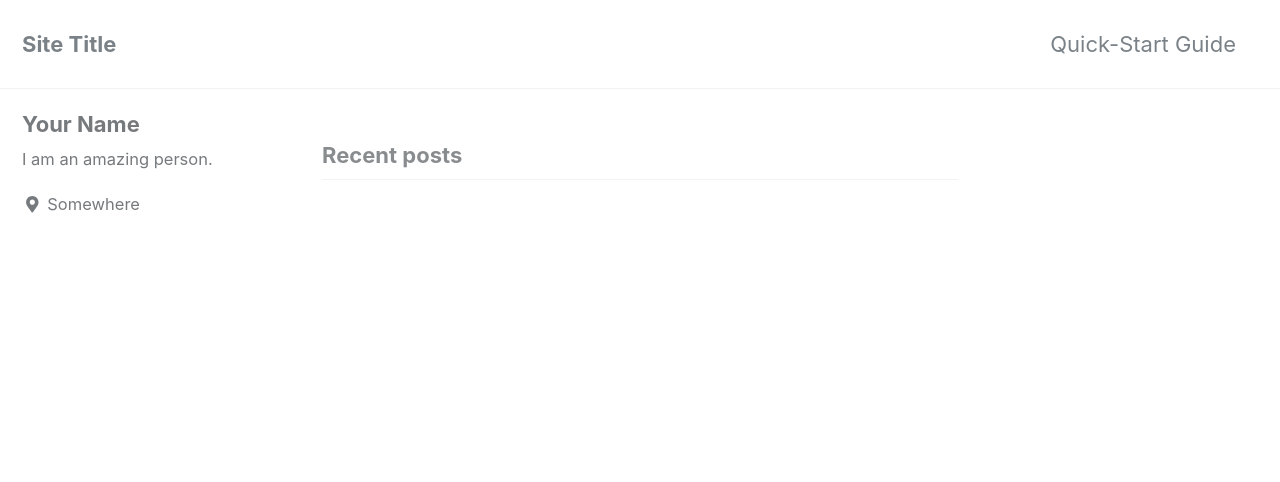
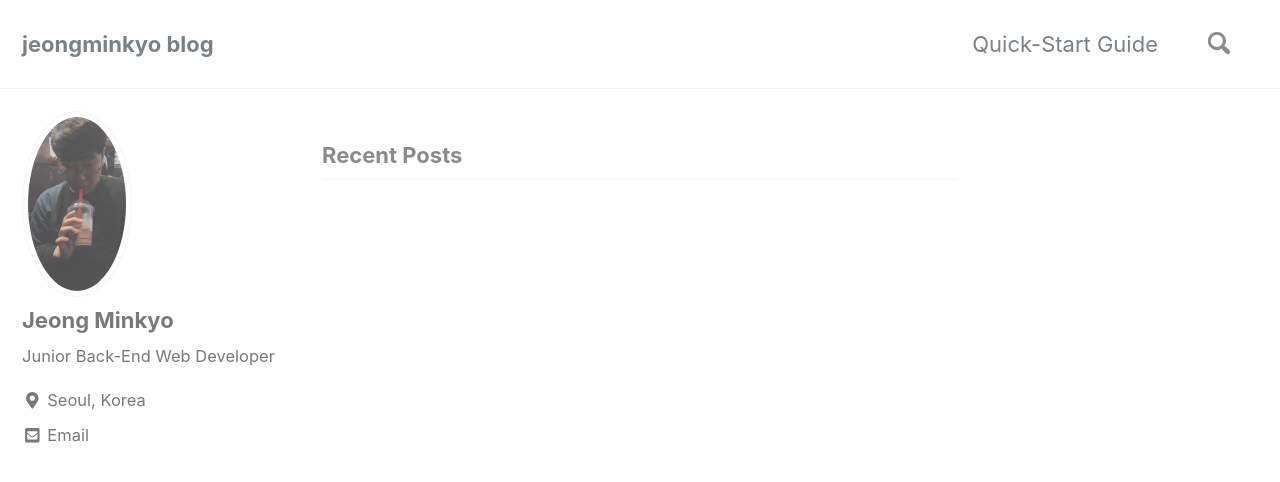
Before and after one commit to jeongminkyo/jeongminkyo.github.io, a Jekyll site: the page built from index.html, in a window 1280 px wide and 900 px high. Shown: the top 482 px of the window. Built offline with Jekyll 4.4.1, drawn with Linux system fonts in a browser that asks for light colours; nearby versions of some CDN libraries; the list of posts is cut into pages by our own code; some of the changed text lies outside the part shown.

Commit message:
change setting

```diff
--- a/_config.yml
+++ b/_config.yml
@@ -15,14 +15,14 @@
 minimal_mistakes_skin    : "default" # "air", "aqua", "contrast", "dark", "dirt", "neon", "mint", "plum", "sunrise"
 
 # Site Settings
-locale                   : "en-US"
-title                    : "Site Title"
+locale                   : "US"
+title                    : "jeongminkyo blog"
 title_separator          : "-"
-name                     : "Your Name"
+name                     : "Jeong Minkyo"
 description              : "An amazing website."
-url                      : # the base hostname & protocol for your site e.g. "https://mmistakes.github.io"
+url                      : "https://jeongminkyo.github.io"
 baseurl                  : # the subpath of your site, e.g. "/blog"
-repository               : # GitHub username/repo-name e.g. "mmistakes/minimal-mistakes"
+repository               : "jeongminkyo/jeongminkyo.github.io"
 teaser                   : # path of fallback teaser image, e.g. "/assets/images/500x300.png"
 # breadcrumbs            : false # true, false (default)
 words_per_minute         : 200
@@ -58,8 +58,8 @@
   secret                 :
 atom_feed:
   path                   : # blank (default) uses feed.xml
-search                   : # true, false (default)
-search_full_content      : # true, false (default)
+search                   : true
+search_full_content      : true # false (default)
 search_provider          : # lunr (default), algolia, google
 algolia:
   application_id         : # YOUR_APPLICATION_ID
@@ -100,11 +100,11 @@
 
 # Site Author
 author:
-  name             : "Your Name"
-  avatar           : # path of avatar image, e.g. "/assets/images/bio-photo.jpg"
-  bio              : "I am an amazing person."
-  location         : "Somewhere"
-  email            :
+  name             : "Jeong Minkyo"
+  avatar           : "/assets/images/profile.jpg"
+  bio              : "Junior Back-End Web Developer"
+  location         : "Seoul, Korea"
+  email            : "redwonder@naver.com"
   uri              :
   home             : # null (default), "absolute or relative url to link to author home"
   bitbucket        :
@@ -265,7 +265,7 @@
     values:
       layout: single
       author_profile: true
-      read_time: true
+      read_time: false
       comments: # true
       share: true
       related: true
```
Also changed, not shown: assets/images/profile.jpg (added).
